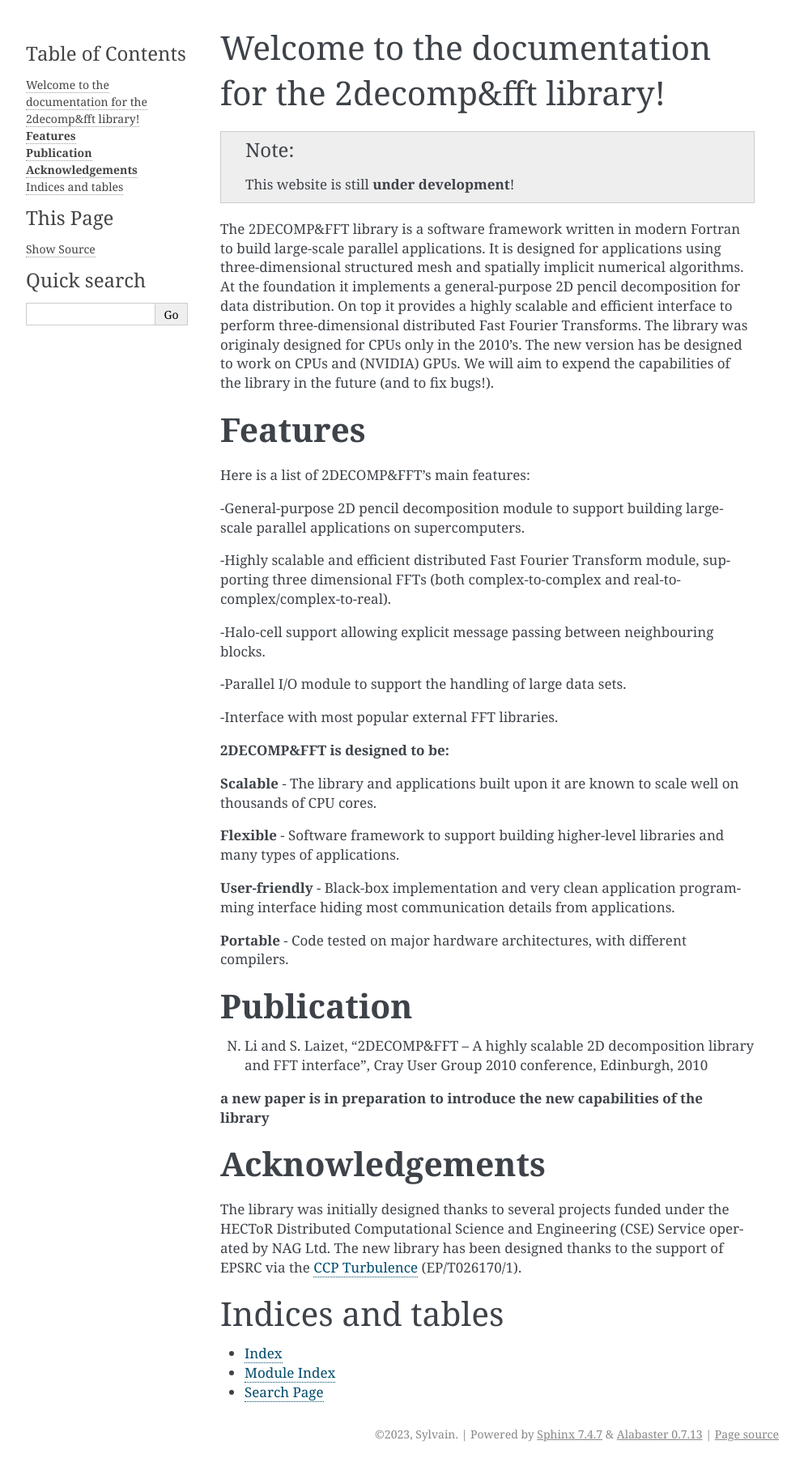
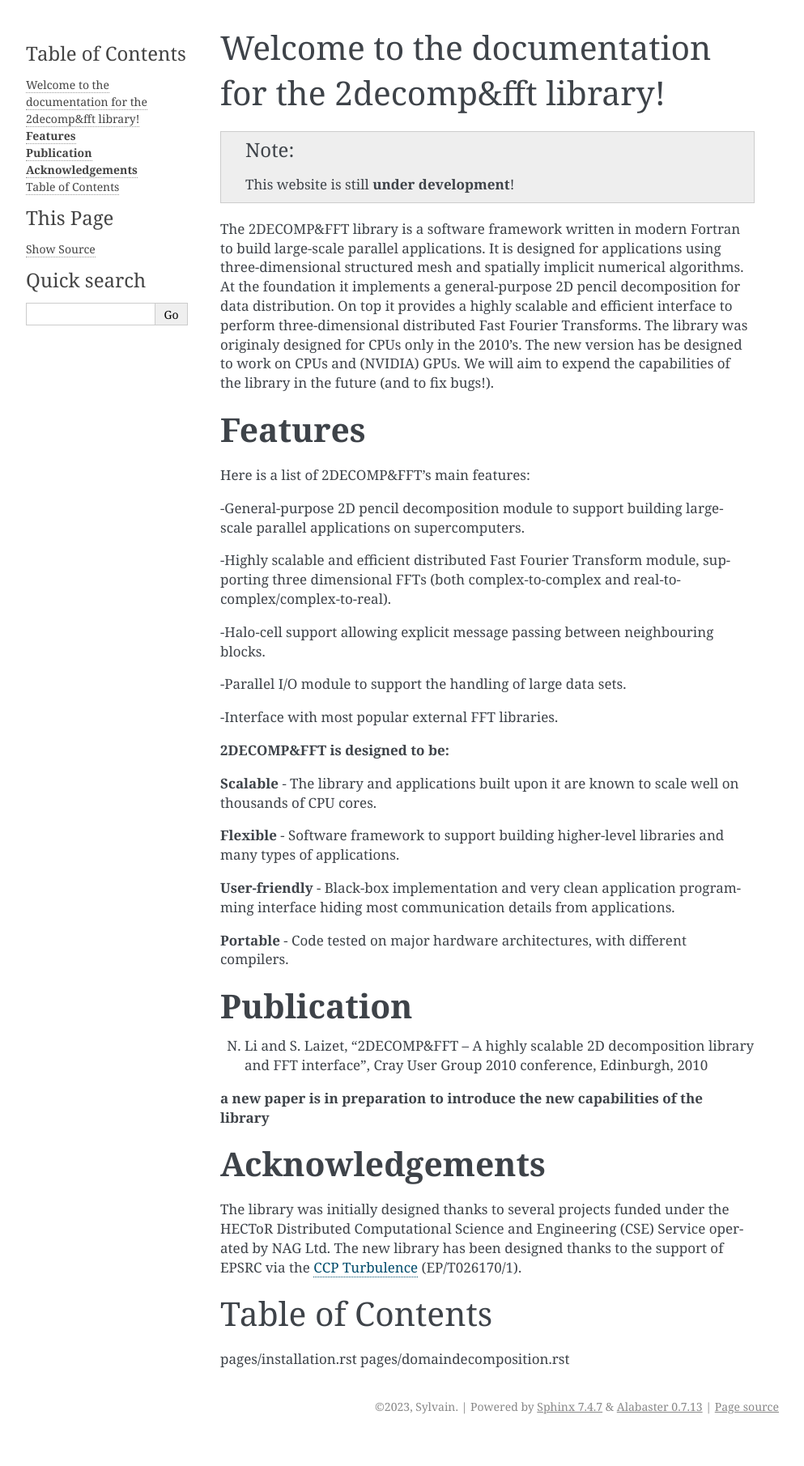
Before and after one commit to 2decomp-fft/2decomp-fft.github.io, a Sphinx documentation site: the page built from docs/source/index.rst, in a window 1280 px wide. Shown: the whole page at 81% size, without its empty margins (148-1141 px from the left). Built offline with Sphinx 7.4.7, drawn with Linux system fonts in a browser that asks for light colours; after the commit the page ends 1777 px from its top, so only the background shows below that.

Commit message:
structure

```diff
--- a/docs/source/index.rst
+++ b/docs/source/index.rst
@@ -52,10 +52,8 @@ The library was initially designed thanks to several projects funded under the H
    :caption: Contents:
 
 
-
-Indices and tables
+Table of Contents
 ==================
 
-* :ref:`genindex`
-* :ref:`modindex`
-* :ref:`search`
+pages/installation.rst
+pages/domaindecomposition.rst
--- /dev/null
+++ b/docs/source/pages/domaindecomposition.rst
@@ -0,0 +1 @@
+Domain Decomposition Strategies
--- /dev/null
+++ b/docs/source/pages/installation.rst
@@ -0,0 +1 @@
+IN DEV!
```
